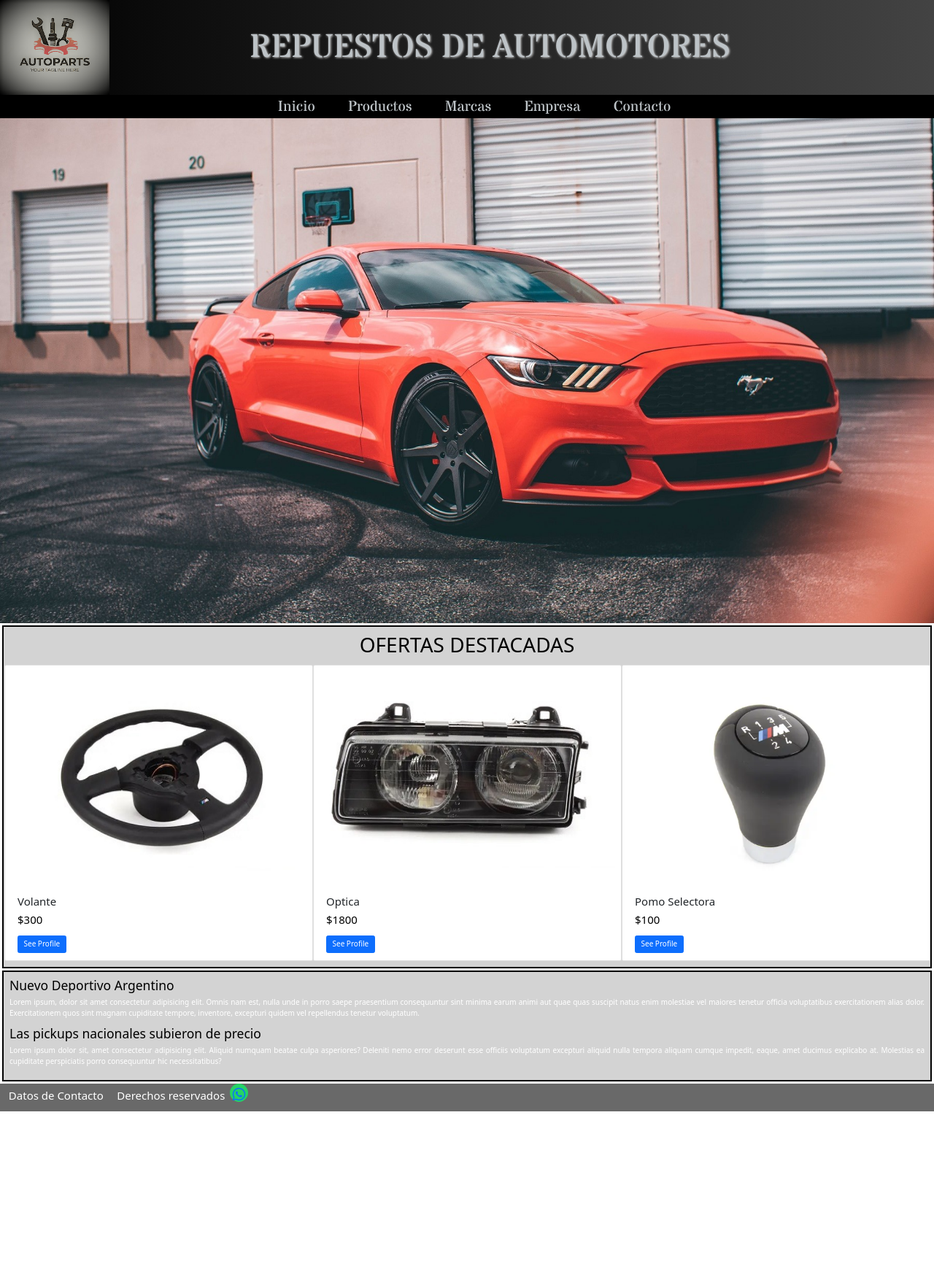
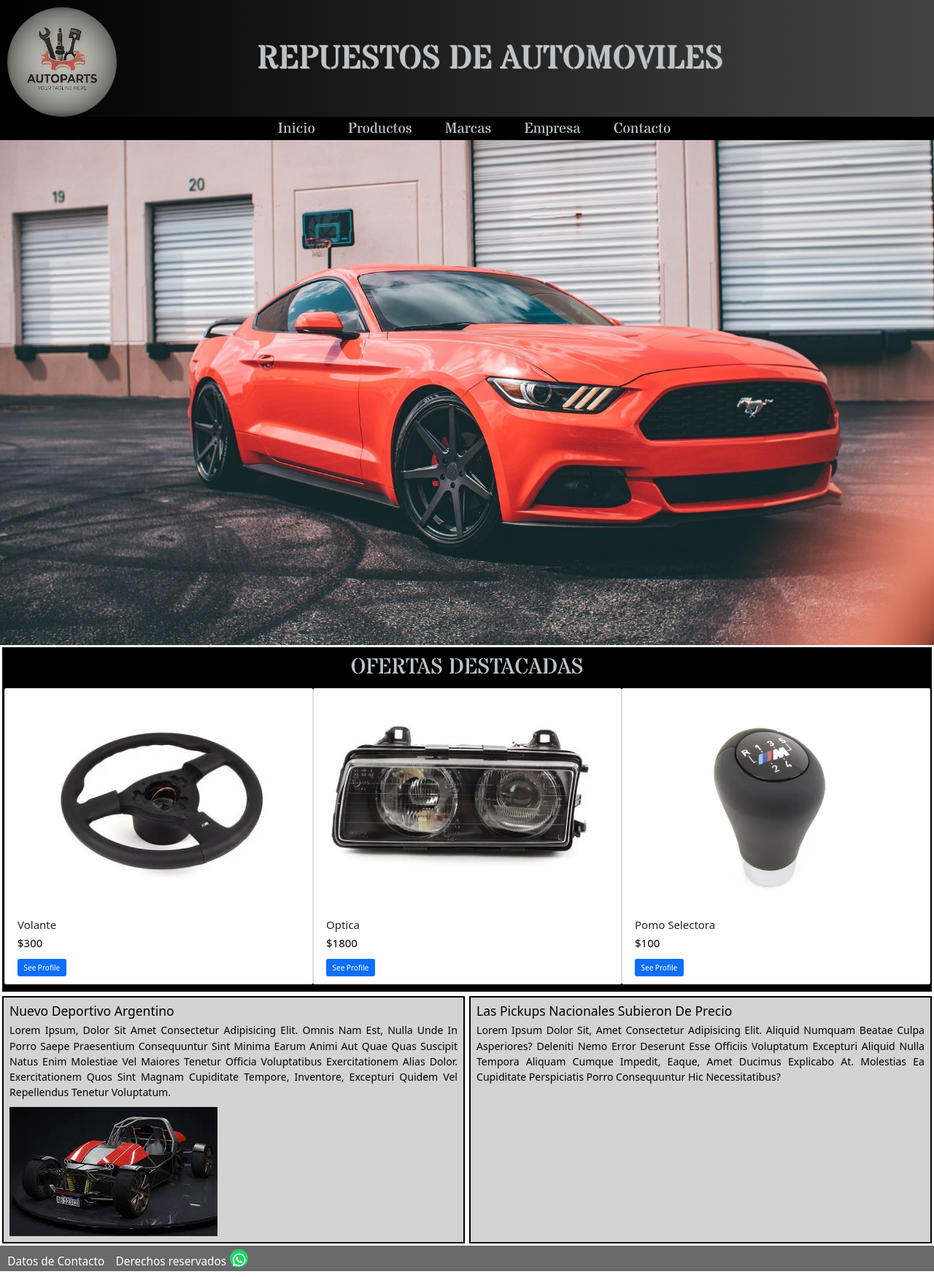
Before and after one commit to lsantarcangelo/proyectoFinalAutoparts, a website: page index.html in a window 1280 px wide. Shown: the whole page at 73% size. Before the commit the page ends 1523 px from the top, so only its background shows below. Drawn offline with nearby package versions, Linux system fonts and the light colour scheme.

Commit message:
agrego SEO

```diff
--- a/index.html
+++ b/index.html
@@ -4,6 +4,11 @@
     <meta charset="UTF-8">
     <meta http-equiv="X-UA-Compatible" content="IE=edge">
     <meta name="viewport" content="width=device-width, initial-scale=1.0">
+
+    <!-- Keywords -->
+    <meta name="keywords" content="repuestos, accesorios, automovil, recambios, automotores, autos">
+    <!-- Meta description -->
+    <meta name="description" content="Venta de Repuestos y Accesorios de Automoviles. Somos los mejores en precio y disponibilidad!">
 
     <!--google fonts-->
     <link rel="preconnect" href="https://fonts.googleapis.com">
@@ -18,13 +23,13 @@
     <!-- css propio -->
     <link rel="stylesheet" href="css/styles.css">
 
-    <title>Autoparts</title>
+    <title>Autoparts - Repuestos de Automoviles</title>
 </head>
 <body>
     <header>
         <div class="logoTitulo">
             <img src="multimedia/autoparts_logo2.png" alt="logo de la empresa">
-            <h1>Repuestos de Automotores</h1> <!--titulo principal-->
+            <h1>Repuestos de Automoviles</h1>
         </div>
         <nav>
             <ul class="menu">
@@ -78,19 +83,19 @@
         </div>
     </div>
 
-    <div class="noticias">
+    <div class="container-fluid">
         <div class="row">
-            <div class="col">
-                <h3>Nuevo Deportivo Argentino</h3>
+            <div class="col noticias">
+                <h3>Nuevo deportivo argentino</h3>
                 <p>Lorem ipsum, dolor sit amet consectetur adipisicing elit. Omnis nam est, nulla unde in porro saepe praesentium consequuntur sint minima earum animi aut quae quas suscipit natus enim molestiae vel maiores tenetur officia voluptatibus exercitationem alias dolor. Exercitationem quos sint magnam cupiditate tempore, inventore, excepturi quidem vel repellendus tenetur voluptatum.</p>
+                <img src="multimedia/raudaDiscolo.jpg" alt="imagenes de noticias">
             </div>
-        </div>
-        <div class="row">
-            <div class="col">
+            <div class="col noticias">
                 <h3>Las pickups nacionales subieron de precio</h3>
                 <p>Lorem ipsum dolor sit, amet consectetur adipisicing elit. Aliquid numquam beatae culpa asperiores? Deleniti nemo error deserunt esse officiis voluptatum excepturi aliquid nulla tempora aliquam cumque impedit, eaque, amet ducimus explicabo at. Molestias ea cupiditate perspiciatis porro consequuntur hic necessitatibus?</p>
             </div>
         </div>
+
     </div>
 
     <footer>
--- a/scss/_empresa.scss
+++ b/scss/_empresa.scss
@@ -11,15 +11,16 @@
 .historia{
     grid-area: historia;
     border: 2px solid black;
-    background-color: lightyellow;
+    background-color: lightgray;
     margin: 20px 10px;
     padding: 0 10px;
+    font-size: 1.5rem;
 }
 
 .fundadores{
     grid-area: fundadores;
     border: 2px solid black;
-    background-color: lightyellow;
+    background-color: lightgray;
     margin: 20px 10px;
     padding: 0 10px;
 }
--- a/scss/_index.scss
+++ b/scss/_index.scss
@@ -5,16 +5,16 @@
 }
 
 .ofertas{
-    background-color: lightslategray;
+    background-color: black;
     margin: 3px;
     padding: 8px;
     h2{
-        color: firebrick;
-        font-size: 3.5rem;
+        color: #bdc3c7;
         text-align: center;
+        font-family: 'Stardos Stencil', cursive;
+        text-transform: uppercase;
     }
     p{
-        color: white;
         text-align:justify;
     }
 }
@@ -22,15 +22,17 @@
 .noticias{
     background-color: lightgray;
     text-align: left;
+    text-transform: capitalize;
     margin: 3px;
-    padding: 8px;
+    padding: 15px;
     h3{
         color: black;
         text-align: left;
     }
     p{
-        color: white;
+        color: black;
         text-align:justify;
+        font-size: 1.1vw;
     }
 }
 
--- a/scss/_mediaquery.scss
+++ b/scss/_mediaquery.scss
@@ -1,14 +1,15 @@
 /*MEDIA QUERIES*/
 @media only screen and (min-width: 768px){
     .logoTitulo h1{
-        margin: 0 10%;
+        margin: 0 15%;
+        font-size: 3.5rem;
+        text-align: center;
     }
     .ofertas{
-        background-color: lightslategray;
         padding: 8px;
         h2{
-            color: black;
-            font-size: 3rem;
+            color: #bdc3c7;
+            font-size: 2.8rem;
         }
         p{
             color: white;
@@ -17,19 +18,20 @@
     }
 }
 
-@media only screen and (min-width: 1024px){
+@media only screen and (min-width: 1155px){
     .logoTitulo h1{
         margin: 0 15%;
+        font-size: 4.5rem;
     }
 
-    .ofertas, .noticias{
+    .ofertas{
         border: 2px solid black;
-        background-color: lightgray;
+        background-color: black;
         text-align: justify;
         padding: 8px;
         h2{
-            color: black;
-            font-size: 2.8rem;
+            color: #bdc3c7;
+            font-size: 3rem;
             text-transform: uppercase;
             margin-bottom: 5px;
             padding-bottom: 5px;
--- a/scss/styles.scss
+++ b/scss/styles.scss
@@ -24,17 +24,19 @@ header{
     justify-content: flex-start;
     align-items: center;
         img{
+            margin: 10px 0 0 10px;
             width: 150px;
-            height: 130px;
+            height: 150px;
+            border-radius: 50%;
         }
         h1{
-            /*font-family: 'Source Sans Pro', sans-serif;*/
             font-family: 'Stardos Stencil', cursive;
             color: #bdc3c7;
             text-transform: uppercase;
             text-align: center;
-            text-shadow: 1px 1px 3px lightgrey;
-            font-size: 4.5rem;
+            margin: 0 15%;
+            text-shadow: 1px 1px 1px lightgrey;
+            font-size: 2.8rem;
         }
 }
 
@@ -84,9 +86,10 @@ nav{
 
 /* FOOTER */
 footer{
-    font-size: 1.5rem;
+    font-size: 1.2vw;
     color: white;
     background-color: dimgray;
+    height: 35px;
     p{
         display: inline-block;
         width: 12%;
@@ -94,16 +97,19 @@ footer{
     }
     a{
         display: inline-block;
+        margin-top: 5px;
     }
 }
 
 .wsp{
     display: inline-block;
+    color: white;
     width: 25px;
     height: 25px;
     background-color: #25d366;
     font-size: 20px;
     border-radius: 100px;
+    margin-bottom: 5px;
     text-align: center;
 }
 
```
Also changed, not shown: pages/contacto.html (+7 -2 lines), pages/empresa.html (+7 -2 lines), pages/marcas.html (+7 -2 lines), pages/productos.html (+7 -2 lines), css/styles.css, multimedia/raudaDiscolo.jfif (added), multimedia/raudaDiscolo.jpg (added).
